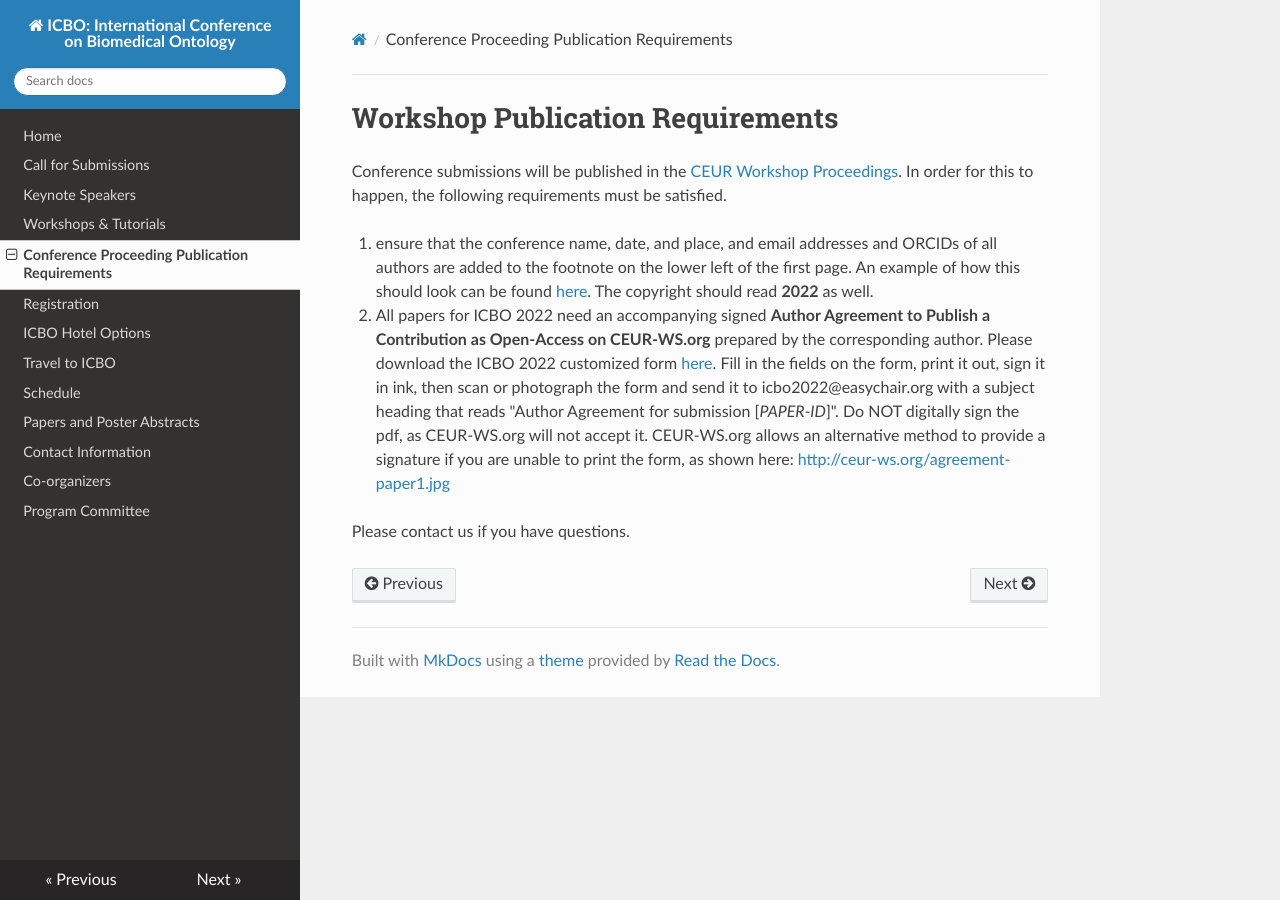
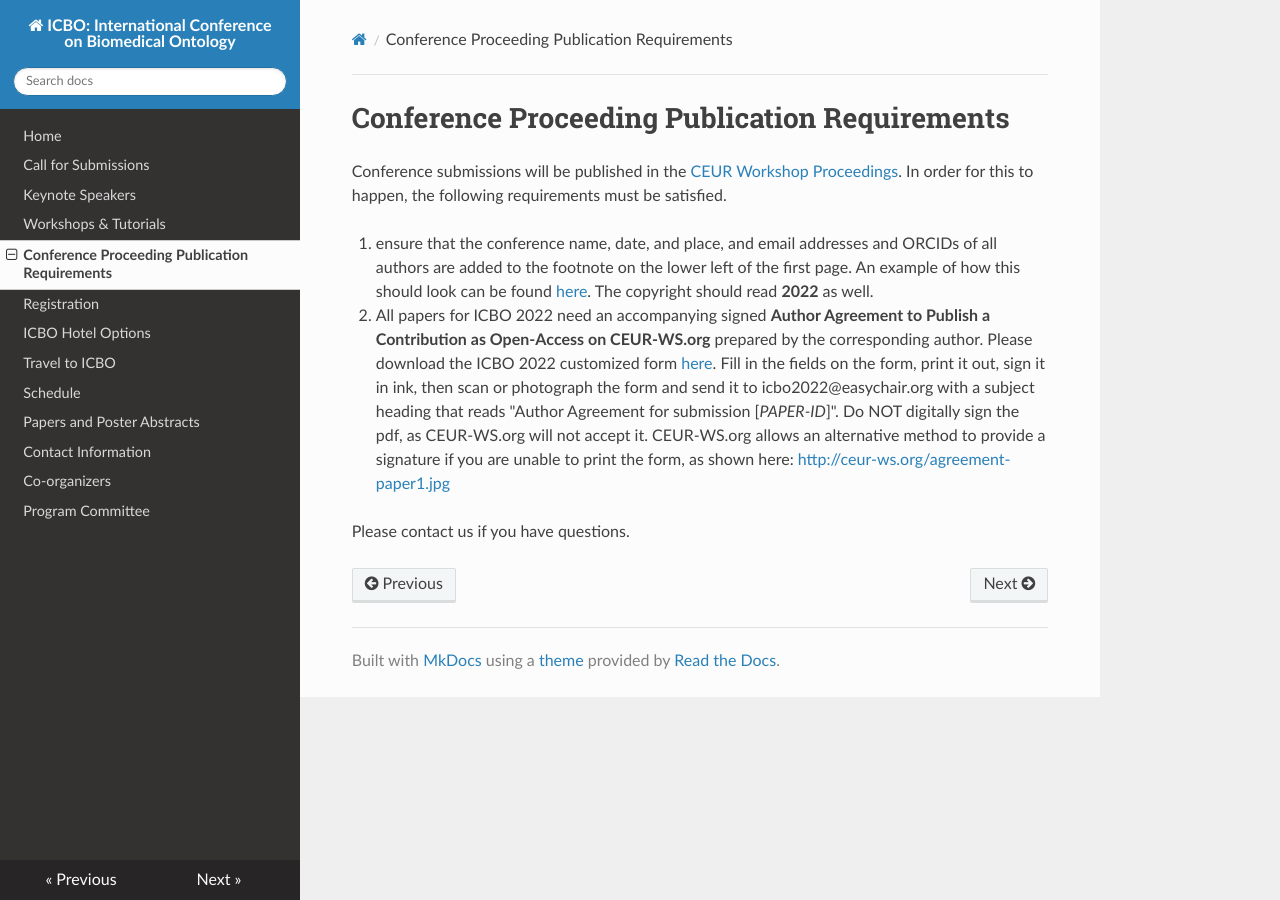
Before and after one commit to johnbeve/NCOR-Training-Hub, an MkDocs documentation site: the page built from docs/proceeding-publication-requirements.md, in a window 1280 px wide. Built offline with MkDocs 1.6.1, drawn with Linux system fonts in a browser that asks for light colours; nearby versions of some CDN libraries.

Commit message:
change title

```diff
--- a/docs/proceeding-publication-requirements.md
+++ b/docs/proceeding-publication-requirements.md
@@ -1,4 +1,4 @@
-# Workshop Publication Requirements
+# Conference Proceeding Publication Requirements
 
 Conference submissions will be published in the [CEUR Workshop Proceedings](http://ceur-ws.org/). In order for this to happen, the following requirements must be satisfied.
 
```
